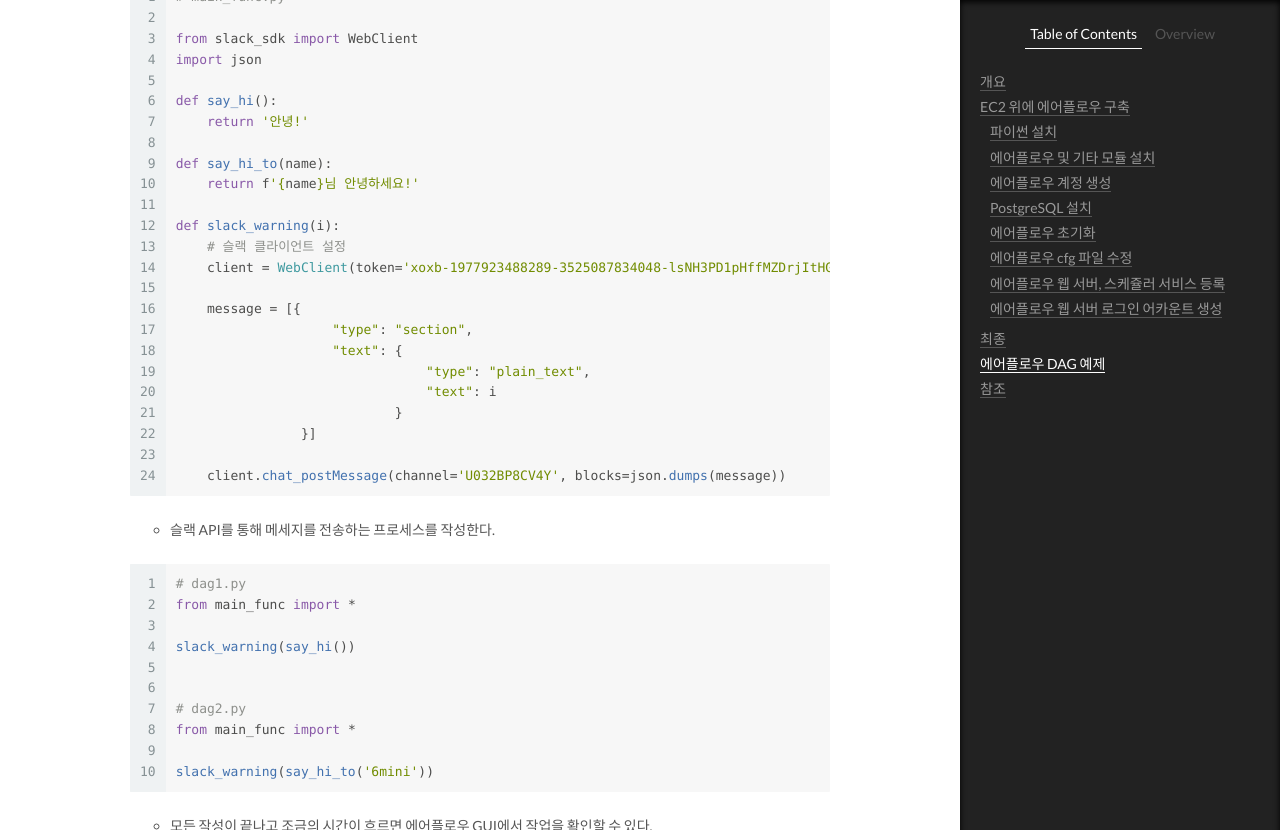
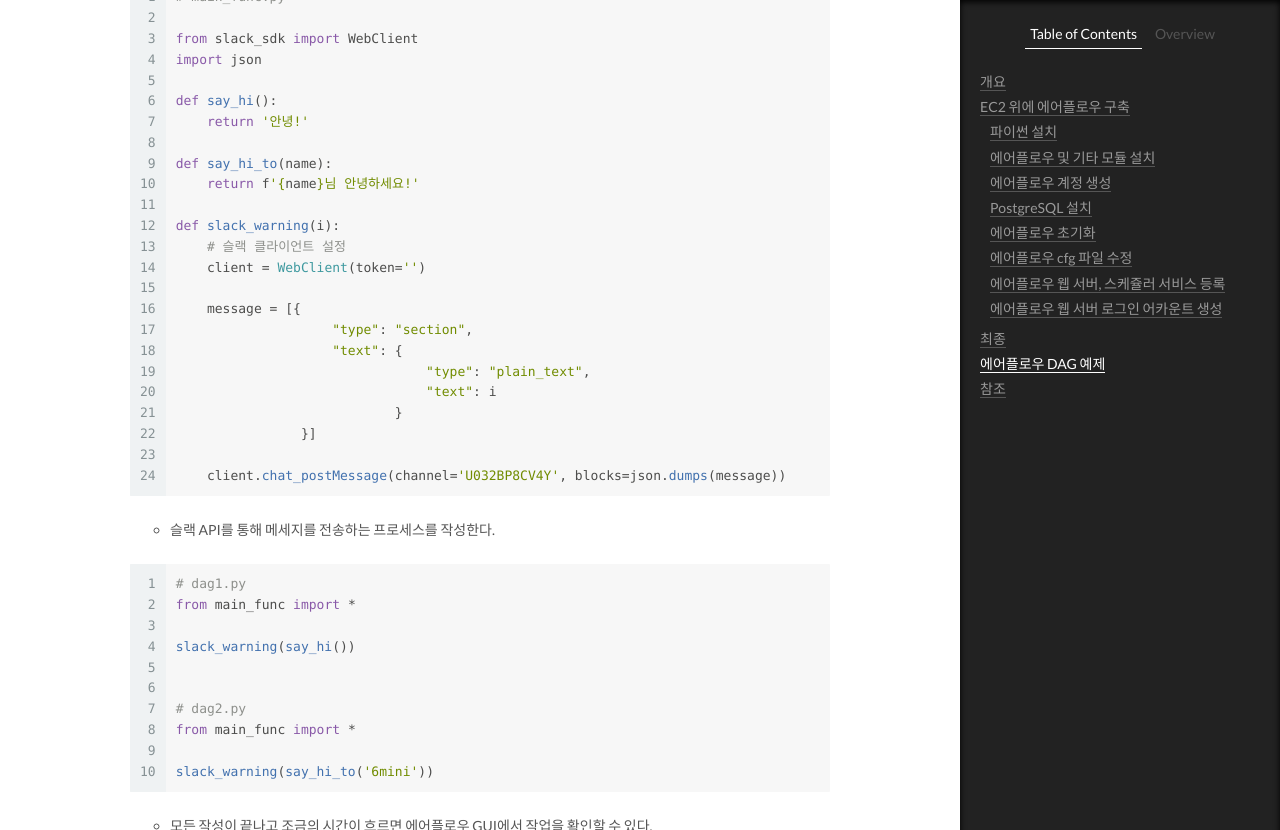
Before and after one commit to 6mini/6mini.github.io, a Jekyll site: the page built from _posts/2022-07-26-ec2-airflow.md, in a window 1280 px wide and 900 px high, scrolled down 6440 px, cut to the strip 0-830 px from the top of the window. Built offline with Jekyll 4.4.1, drawn with Linux system fonts in a browser that asks for light colours.

Commit message:
post: 에어플로우 구축

```diff
--- a/_posts/2022-07-26-ec2-airflow.md
+++ b/_posts/2022-07-26-ec2-airflow.md
@@ -257,7 +257,7 @@ def say_hi_to(name):
 
 def slack_warning(i):
     # 슬랙 클라이언트 설정
-    client = WebClient(token='xoxb-1977923488289-3525087834048-lsNH3PD1pHffMZDrjItHGFjj')
+    client = WebClient(token='')
 
     message = [{
                     "type": "section",
```
